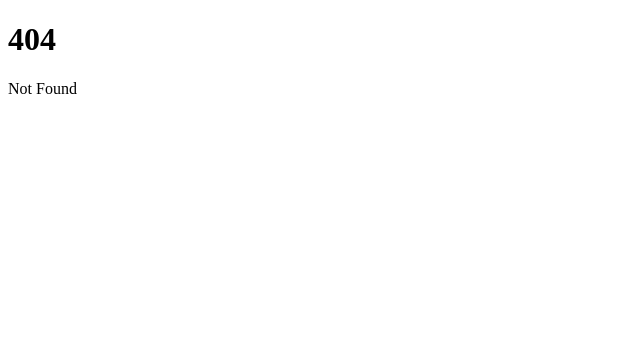
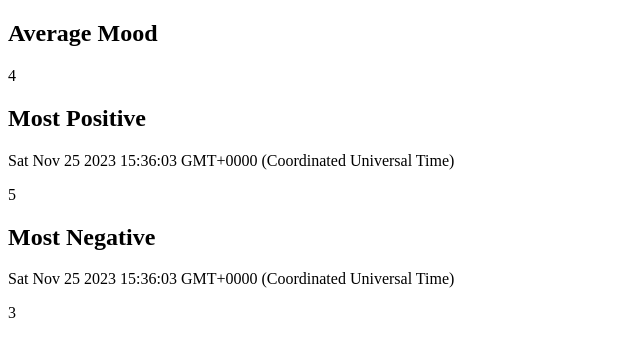
Before and after one commit to redmac135/hack-western-2023, a SvelteKit app in the folder frontend/: page /summary in a window 1280 px wide. Before the commit this address had no page. Shown: the top 356 px of the page, without its empty margins (0-640 px from the left). Built offline with nearby package versions, Linux system fonts and the light colour scheme.

Commit message:
create tmp summary page

```diff
--- /dev/null
+++ b/frontend/src/routes/summary/+page.svelte
@@ -0,0 +1,20 @@
+<script lang="ts">
+	export let data;
+</script>
+
+<main>
+	<div>
+		<h2>Average Mood</h2>
+		<p>{data.average_sentiment}</p>
+	</div>
+	<div>
+		<h2>Most Positive</h2>
+		<p>{data.most_positive.created_at}</p>
+		<p>{data.most_positive.sentiment}</p>
+	</div>
+	<div>
+		<h2>Most Negative</h2>
+		<p>{data.most_negative.created_at}</p>
+		<p>{data.most_negative.sentiment}</p>
+	</div>
+</main>
--- /dev/null
+++ b/frontend/src/routes/summary/+page.ts
@@ -0,0 +1,29 @@
+import type { Entries } from '$lib/schema';
+
+// Temporary test data
+const tmp_data: Entries = [
+	{
+		id: '1',
+		sentiment: 5,
+		created_at: new Date(),
+		body: 'This is a test entry.'
+	},
+	{
+		id: '2',
+		sentiment: 3,
+		created_at: new Date(),
+		body: 'This is another test entry.'
+	}
+];
+
+tmp_data.sort((a, b) => a.sentiment - b.sentiment);
+let average_sentiment =
+	tmp_data.reduce((total, next) => total + next.sentiment, 0) / tmp_data.length;
+
+export function load() {
+	return {
+		average_sentiment: average_sentiment,
+		most_positive: tmp_data[tmp_data.length - 1],
+		most_negative: tmp_data[0]
+	};
+}
```
